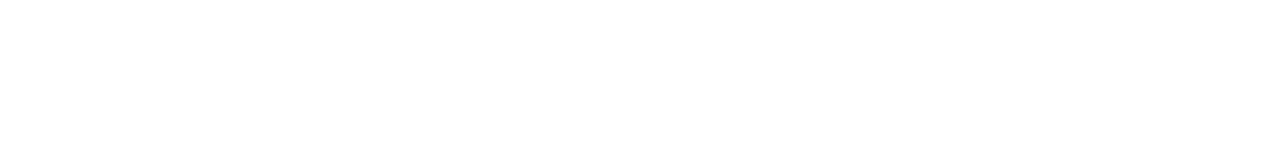
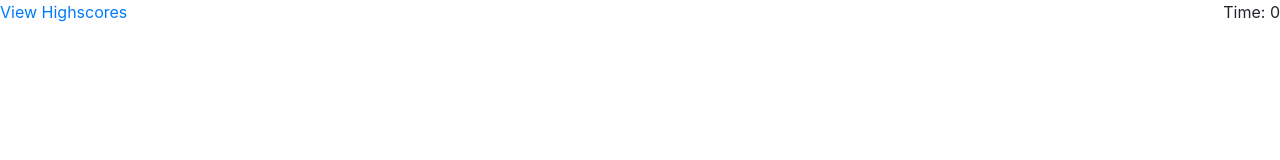
Before and after one commit to RaquelLee/code_quiz, a plain HTML site: page index.html in a window 1280 px wide. Drawn offline with nearby package versions, Linux system fonts and the light colour scheme.

Commit message:
high score and timer html added

```diff
--- a/index.html
+++ b/index.html
@@ -8,9 +8,17 @@
     <title>JavaScript Code Quiz</title>
 </head>
 <body>
+<!-- High Scores and Timer -->
+<div class="row">
+    <div class="col-auto mr-auto">
+      <a href="#">View Highscores</a>
+    </div>
+    <div class="col-auto">
+      Time: 0
+    </div>
+  </div>
 </body>
 <script src="assets/js/script.js"></script>
 <script src="https://code.jquery.com/jquery-3.5.1.slim.min.js" integrity="sha384-DfXdz2htPH0lsSSs5nCTpuj/zy4C+OGpamoFVy38MVBnE+IbbVYUew+OrCXaRkfj" crossorigin="anonymous"></script>
 <script src="https://cdn.jsdelivr.net/npm/bootstrap@4.5.3/dist/js/bootstrap.bundle.min.js" integrity="sha384-ho+j7jyWK8fNQe+A12Hb8AhRq26LrZ/JpcUGGOn+Y7RsweNrtN/tE3MoK7ZeZDyx" crossorigin="anonymous"></script>
-</body>
 </html>
```
